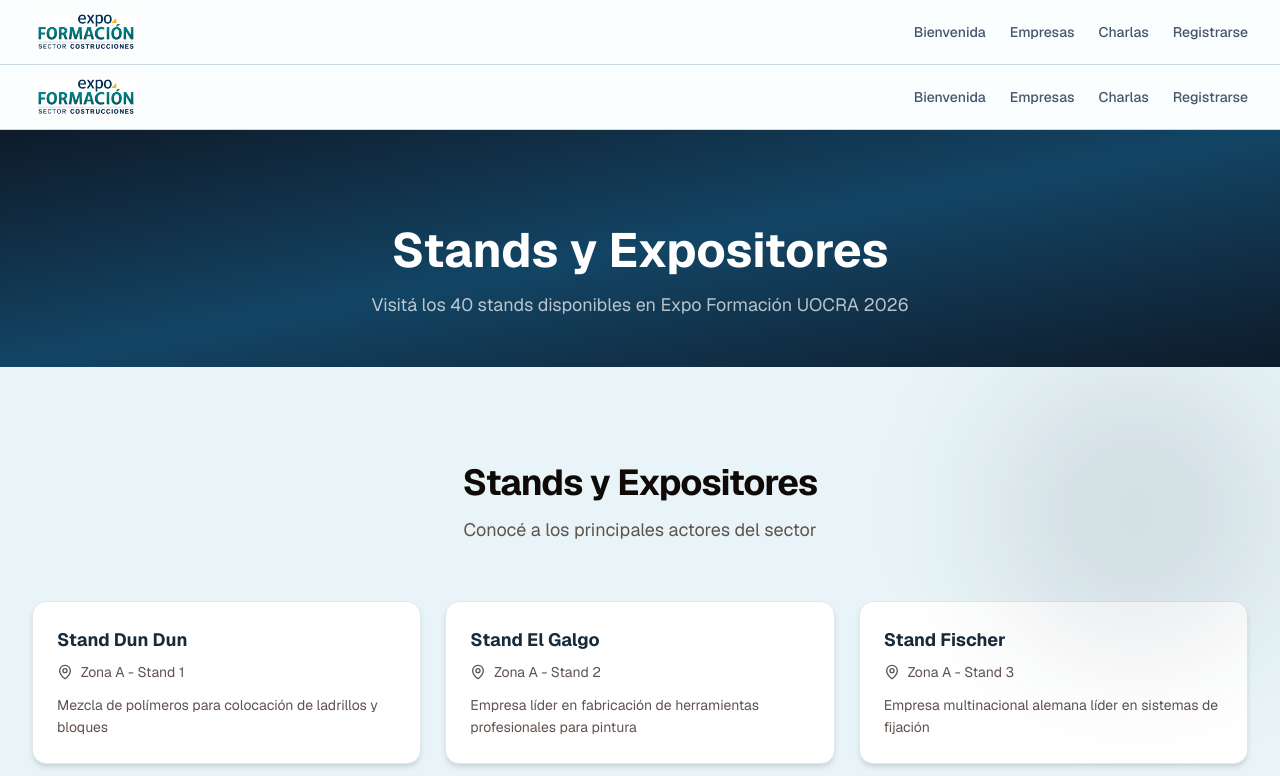
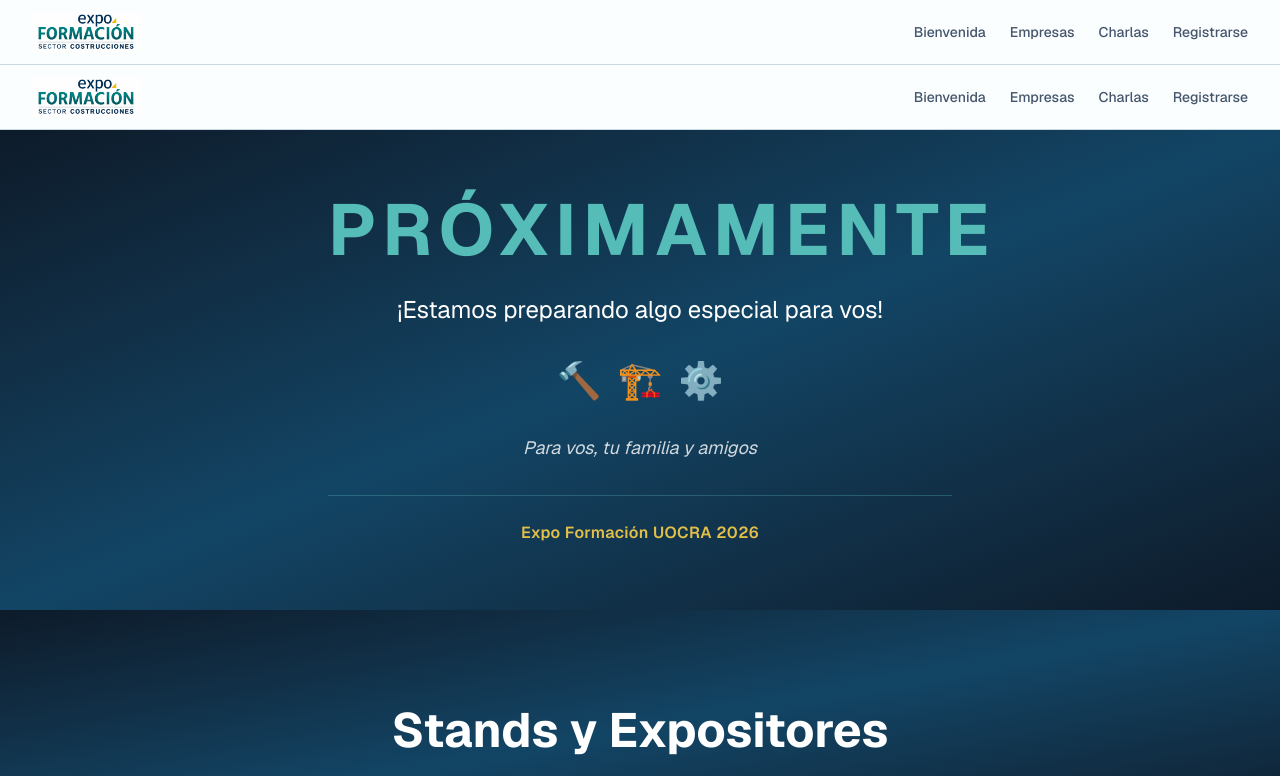
Before and after one commit to FacuPedrazzoli/Expo-Formacion-Uocra, a Next.js app: page /stands in a window 1280 px wide. Shown: the top 776 px of the page. Built offline with nearby package versions, Linux system fonts and the light colour scheme.

Commit message:
feat: add ProximamenteBanner to empresas and stands pages

```diff
--- a/src/app/(public)/empresas/page.tsx
+++ b/src/app/(public)/empresas/page.tsx
@@ -5,12 +5,14 @@ import { EmpresasSection } from '@/components/sections/EmpresasSection';
 import { Navbar } from '@/components/layout/Navbar';
 import { Footer } from '@/components/layout/Footer';
 import eventData from '@/data/event-data.json';
+import ProximamenteBanner from '@/components/ui/ProximamenteBanner';
 
 export default function EmpresasPage() {
   return (
     <div className="min-h-screen flex flex-col">
       <Navbar />
       <main className="flex-1">
+        <ProximamenteBanner />
         <div className="pt-24 pb-12 bg-gradient-to-br from-[#0d1b2a] via-[#124565] to-[#0d1b2a]">
           <div className="container mx-auto px-4 text-center">
             <motion.h1
--- a/src/app/(public)/stands/page.tsx
+++ b/src/app/(public)/stands/page.tsx
@@ -5,6 +5,7 @@ import { StandsSection } from '@/components/sections/StandsSection';
 import { Navbar } from '@/components/layout/Navbar';
 import { Footer } from '@/components/layout/Footer';
 import { useStands } from '@/hooks/useStands';
+import ProximamenteBanner from '@/components/ui/ProximamenteBanner';
 
 export default function StandsPage() {
   const { stands } = useStands();
@@ -13,6 +14,7 @@ export default function StandsPage() {
     <div className="min-h-screen flex flex-col">
       <Navbar />
       <main className="flex-1">
+        <ProximamenteBanner />
         <div className="pt-24 pb-12 bg-gradient-to-br from-[#0d1b2a] via-[#124565] to-[#0d1b2a]">
           <div className="container mx-auto px-4 text-center">
             <motion.h1
--- /dev/null
+++ b/src/components/ui/ProximamenteBanner.tsx
@@ -0,0 +1,64 @@
+'use client';
+
+import { motion } from 'framer-motion';
+
+export default function ProximamenteBanner() {
+  return (
+    <div className="min-h-[60vh] flex items-center justify-center bg-gradient-to-br from-[#0d1b2a] via-[#124565] to-[#0d1b2a]">
+      <motion.div
+        initial={{ opacity: 0, scale: 0.9 }}
+        animate={{ opacity: 1, scale: 1 }}
+        className="text-center px-6 py-16 max-w-2xl"
+      >
+        <motion.h1
+          initial={{ opacity: 0, y: 20 }}
+          animate={{ opacity: 1, y: 0 }}
+          transition={{ delay: 0.2 }}
+          className="text-5xl md:text-7xl font-bold tracking-widest text-[#56bcb8] mb-6"
+        >
+          PRÓXIMAMENTE
+        </motion.h1>
+
+        <motion.p
+          initial={{ opacity: 0, y: 20 }}
+          animate={{ opacity: 1, y: 0 }}
+          transition={{ delay: 0.4 }}
+          className="text-xl md:text-2xl text-white mb-8"
+        >
+          ¡Estamos preparando algo especial para vos!
+        </motion.p>
+
+        <motion.div
+          initial={{ opacity: 0, y: 20 }}
+          animate={{ opacity: 1, y: 0 }}
+          transition={{ delay: 0.6 }}
+          className="flex justify-center gap-4 text-4xl mb-8"
+        >
+          <span>🔨</span>
+          <span>🏗️</span>
+          <span>⚙️</span>
+        </motion.div>
+
+        <motion.p
+          initial={{ opacity: 0, y: 20 }}
+          animate={{ opacity: 1, y: 0 }}
+          transition={{ delay: 0.8 }}
+          className="text-lg text-white/80 italic mb-8"
+        >
+          Para vos, tu familia y amigos
+        </motion.p>
+
+        <motion.div
+          initial={{ opacity: 0 }}
+          animate={{ opacity: 1 }}
+          transition={{ delay: 1 }}
+          className="border-t border-[#56bcb8]/30 pt-6"
+        >
+          <p className="text-[#e2c048] font-semibold tracking-wide">
+            Expo Formación UOCRA 2026
+          </p>
+        </motion.div>
+      </motion.div>
+    </div>
+  );
+}
```
